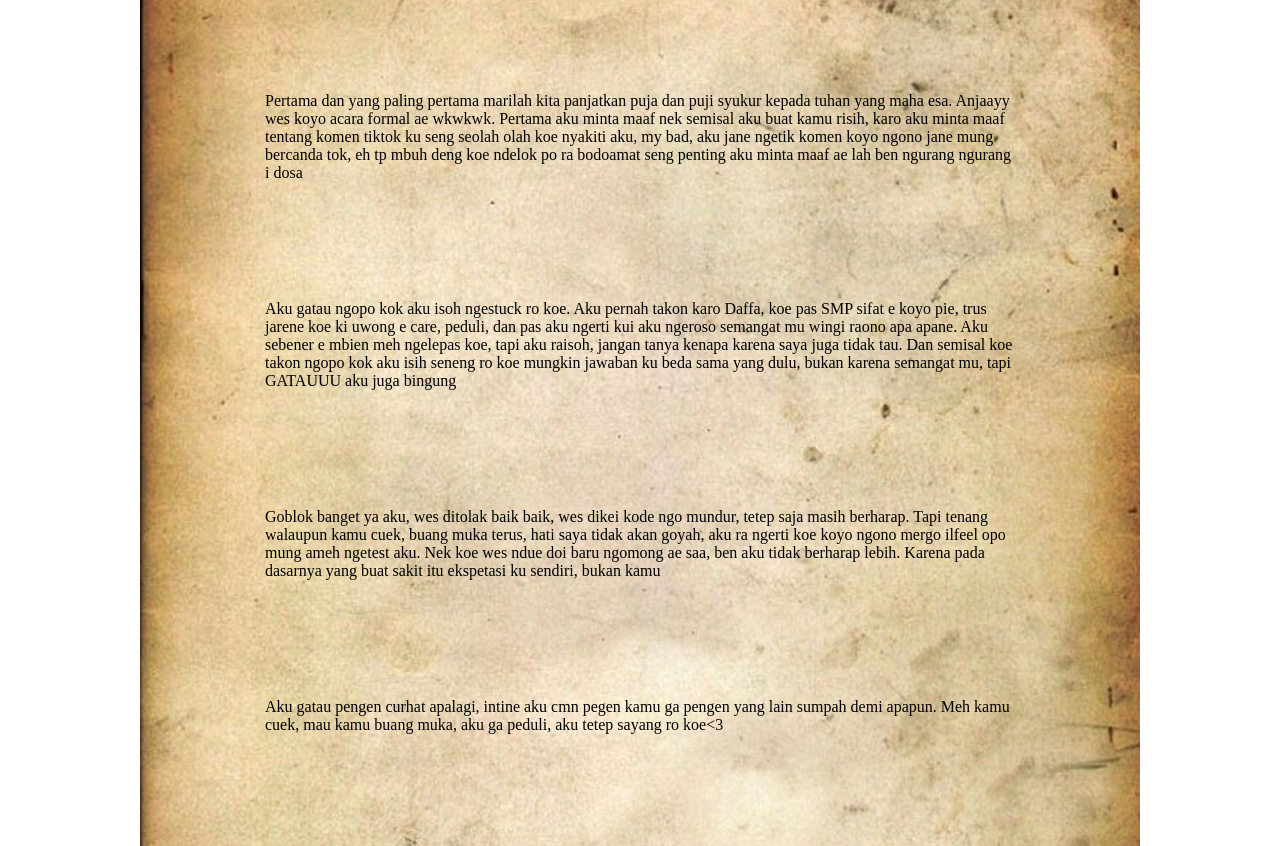
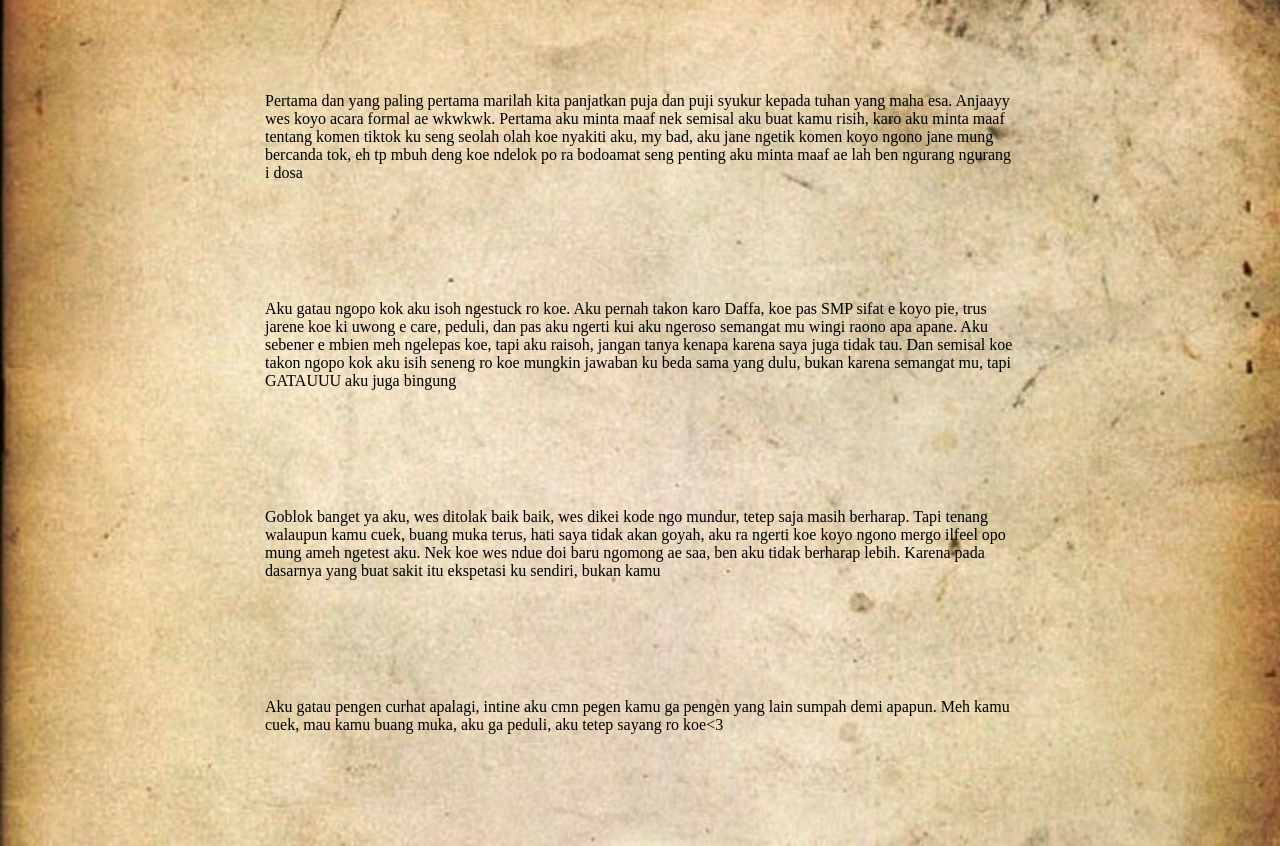
Before and after one commit to zafarrozin/tst, a plain HTML site: page index.html in a window 1280 px wide. Shown: the part 74-920 px from the top of the page. Drawn offline with Linux system fonts and the light colour scheme.

Commit message:
Update style.css

```diff
--- a/style.css
+++ b/style.css
@@ -2,7 +2,7 @@ body {
     background-image: url(gambar/bg.png);
     background-repeat: no-repeat;
     background-position-x: center;
-    background-size: 1000px;
+    background-size: cover;
 }
 
 h1 {
```
